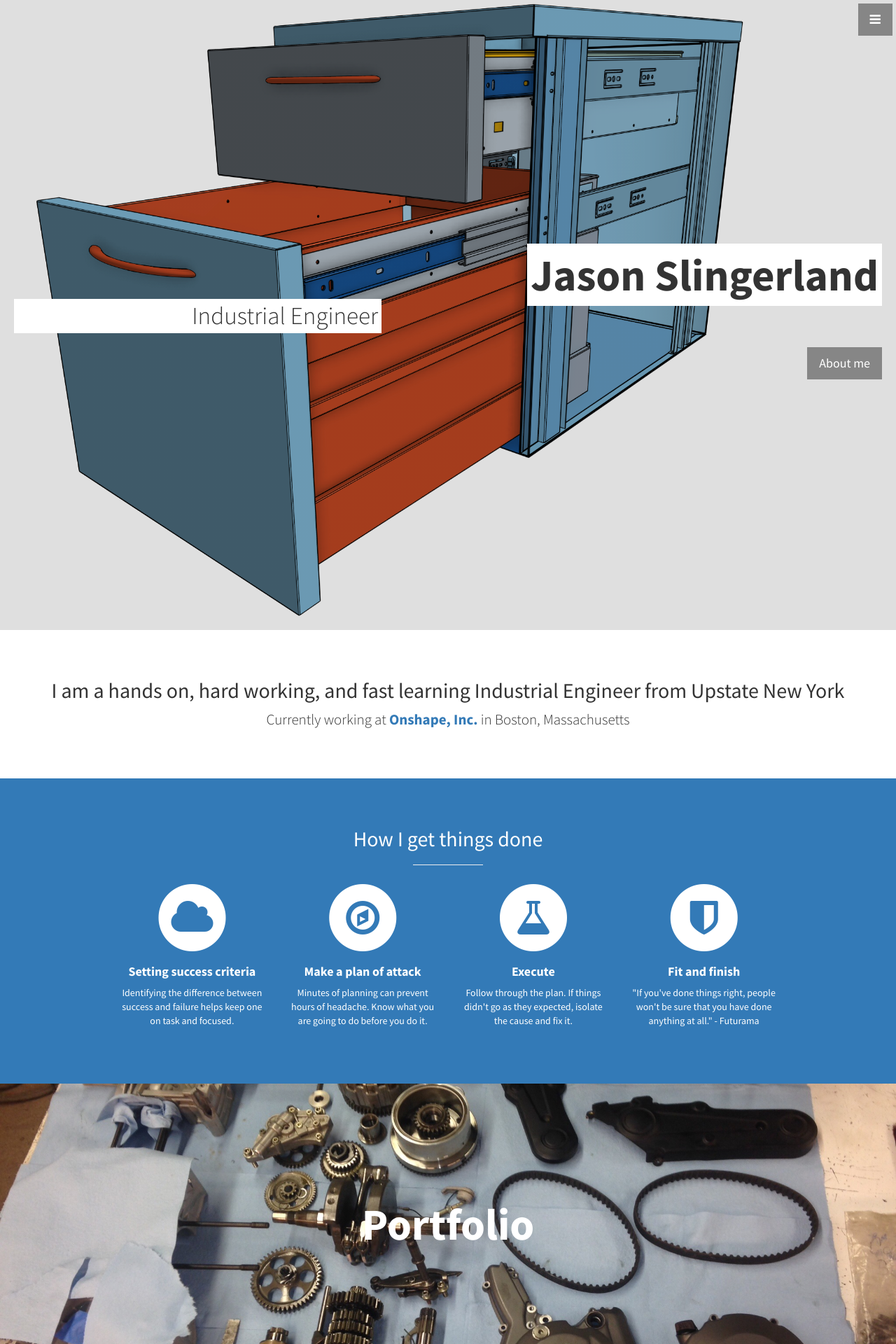
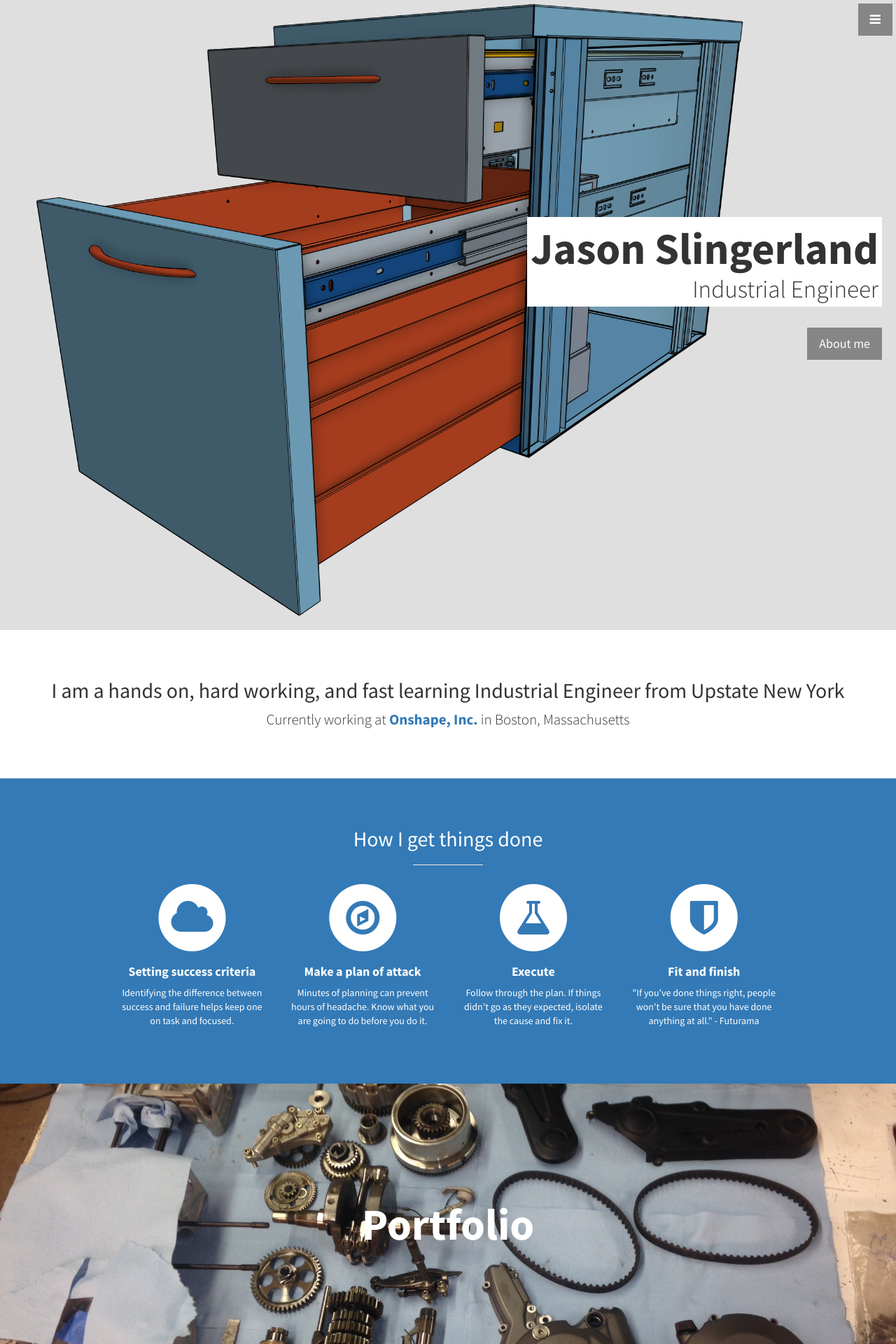
Before and after one commit to jasonmslingerland/jasonmslingerland.github.io, a Jekyll site: the page built from index.html, in a window 1280 px wide. Shown: the top 1920 px of the page at 70% size. Built offline with Jekyll 4.4.1, drawn with Linux system fonts in a browser that asks for light colours.

Commit message:
approved rev1

```diff
--- a/css/stylish-portfolio.css
+++ b/css/stylish-portfolio.css
@@ -39,32 +39,28 @@ body {
 }
 
 .text-vertical-right {
-    display: table-cell;
+    margin-top: 300px;
     text-align: right;
     vertical-align: middle;
     padding: 20px;
-    box-decoration-break: clone;
+    float: right;
 }
 
 .text-vertical-right h1 {
-    margin: 0;
     font-size: 4.5em;
     font-weight: 700;
     background-color: white;
     display: inline;
     padding: 0.5rem;
     box-decoration-break: clone;
-    width: 525px;
 }
 .text-vertical-right h3 {
-    margin: 0px 0px 0px 0px;
+    margin-top: 0px;
     font-size: 2.5em;
     font-weight: 200;
     background-color: white;
     padding: 0.5rem;
-    box-decoration-break: clone;
-    text-align: right;
-    width: 525px;
+    width: 506.8px;
 }
 
 /* Custom Button Styles */
```
